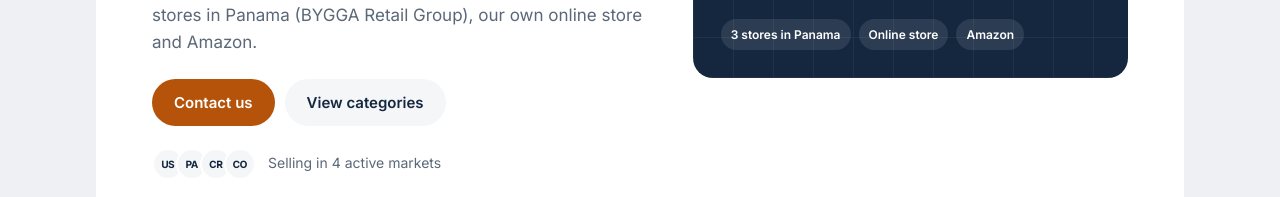
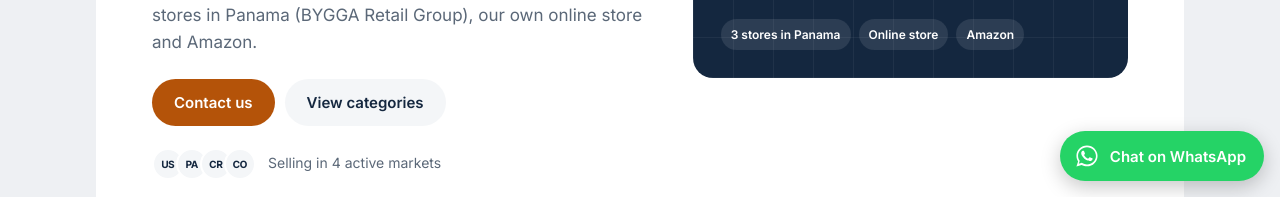
Before and after one commit to agonz5/ecohaven-web, a plain HTML site: page index.html in a window 1280 px wide. Shown: the part 603-800 px from the top of the page. Drawn offline with Linux system fonts and the light colour scheme.

Commit message:
Agregar botón flotante de WhatsApp
Lleva a wa.me/17868152153 con un mensaje inicial en el idioma de la página. En móvil se muestra solo el ícono.

Co-Authored-By: Claude Opus 5.5 <noreply@anthropic.com>
Claude-Session: https://claude.ai/code/session_01V3V8sfQcLJaE3STDaxGKyV

```diff
--- a/index.html
+++ b/index.html
@@ -266,6 +266,11 @@ footer.panel { gap: 20px; }
 .foot-addr a { text-decoration: none; color: var(--ink); }
 .wordmark { font: 700 clamp(56px, 16vw, 200px)/0.85 var(--display); letter-spacing: -0.06em; color: var(--ink); overflow: hidden; white-space: nowrap; }
 .wordmark span { color: var(--accent); }
+/* WhatsApp floating button */
+.wa-fab { position: fixed; right: max(16px, env(safe-area-inset-right)); bottom: max(16px, env(safe-area-inset-bottom)); z-index: 50; display: inline-flex; align-items: center; gap: 10px; background: #25D366; color: #fff; text-decoration: none; font: 600 15px var(--body); padding: 12px 18px 12px 14px; border-radius: 999px; box-shadow: 0 6px 20px rgba(0,0,0,0.22); transition: transform .15s ease; }
+.wa-fab:hover { transform: translateY(-2px); }
+.wa-fab svg { width: 26px; height: 26px; fill: #fff; flex: none; }
+@media (max-width: 520px) { .wa-fab span { display: none; } .wa-fab { padding: 14px; } }
 </style>
 </head>
 <body>
@@ -451,6 +456,11 @@ footer.panel { gap: 20px; }
   </footer>
 </main>
 
+<a class="wa-fab" id="wa-fab" href="https://wa.me/17868152153" target="_blank" rel="noopener" aria-label="WhatsApp">
+  <svg viewBox="0 0 32 32" aria-hidden="true"><path d="M16 3C8.8 3 3 8.7 3 15.8c0 2.5.7 4.9 2 7L3 29l6.4-2c2 1.1 4.3 1.7 6.6 1.7 7.2 0 13-5.7 13-12.8S23.2 3 16 3zm0 23.4c-2.1 0-4.1-.6-5.9-1.7l-.4-.3-3.8 1.2 1.2-3.7-.3-.4c-1.2-1.8-1.8-3.8-1.8-5.9C5 10 9.9 5.2 16 5.2S27 10 27 15.9s-4.9 10.5-11 10.5zm6-7.8c-.3-.2-2-1-2.3-1.1-.3-.1-.5-.2-.8.2-.2.3-.9 1.1-1.1 1.3-.2.2-.4.2-.7.1-.3-.2-1.4-.5-2.7-1.7-1-.9-1.7-2-1.9-2.3-.2-.3 0-.5.1-.7l.5-.6c.2-.2.2-.3.3-.6.1-.2 0-.4 0-.6l-1-2.5c-.3-.7-.5-.6-.8-.6h-.6c-.2 0-.6.1-.9.4-.3.3-1.2 1.1-1.2 2.8s1.2 3.3 1.4 3.5c.2.2 2.4 3.7 5.9 5.1 2.9 1.1 3.5.9 4.1.9.6-.1 2-.8 2.3-1.6.3-.8.3-1.5.2-1.6-.1-.2-.3-.3-.6-.4z"/></svg>
+  <span data-i="waBtn">Chat on WhatsApp</span>
+</a>
+
 <script>
 const ICONS = [
   '<path d="M24 10c6 6 10 11 10 17a10 10 0 0 1-20 0c0-6 4-11 10-17z"/><path d="M40 18h10v30H40z"/><path d="M42 18v-5h6v5"/>',
@@ -491,6 +501,7 @@ const T = {
     emailL: 'Corporate email', hqL: 'U.S. headquarters', paL: 'Panama', paV: 'Panama City · 3 retail stores (BYGGA Retail Group)', coV: 'Bogotá · Business Structuring &amp; Development Office',
     footOff: 'Panama City, Panama · Bogotá, Colombia',
     fName: 'Full name', fCompany: 'Company name', fEmail: 'Email', fPhone: 'Phone', fCat: 'Category of interest', fVol: 'Subject', fMsg: 'Message', submit: 'Submit inquiry',
+    waBtn: 'Chat on WhatsApp', waMsg: 'Hello EcoHaven, I have a question.',
     okH: 'Inquiry received', okP: 'Thank you. Our team will reply within two business days.',
     err: 'Your inquiry could not be sent. Please email sales@ecohaven.co or message us on WhatsApp.',
     copy: '© 2026 ECOHAVEN GROUP LLC. All rights reserved. Part of BYGGA Retail Group.',
@@ -531,6 +542,7 @@ const T = {
     emailL: 'Correo corporativo', hqL: 'Sede en EE.UU.', paL: 'Panamá', paV: 'Ciudad de Panamá · 3 tiendas físicas (BYGGA Retail Group)', coV: 'Bogotá · Oficina de Estructuración y Desarrollo de Negocios',
     footOff: 'Ciudad de Panamá, Panamá · Bogotá, Colombia',
     fName: 'Nombre completo', fCompany: 'Empresa', fEmail: 'Correo electrónico', fPhone: 'Teléfono', fCat: 'Categoría de interés', fVol: 'Asunto', fMsg: 'Mensaje', submit: 'Enviar solicitud',
+    waBtn: 'Escríbanos por WhatsApp', waMsg: 'Hola EcoHaven, tengo una consulta.',
     okH: 'Solicitud recibida', okP: 'Gracias. Nuestro equipo le responderá en dos días hábiles.',
     err: 'No se pudo enviar su solicitud. Escríbanos a sales@ecohaven.co o por WhatsApp.',
     copy: '© 2026 ECOHAVEN GROUP LLC. Todos los derechos reservados. Parte de BYGGA Retail Group.',
@@ -566,6 +578,7 @@ function render() {
   sel.innerHTML = t.cats.map((c) => `<option>${esc(c[0])}</option>`).join('');
   if (prev > 0) sel.selectedIndex = prev;
   $('rot').textContent = t.rot[rotIdx % t.rot.length];
+  $('wa-fab').href = 'https://wa.me/17868152153?text=' + encodeURIComponent(t.waMsg);
   if (!$('f-err').hidden) $('f-err').textContent = t.err;
 }
 
```
